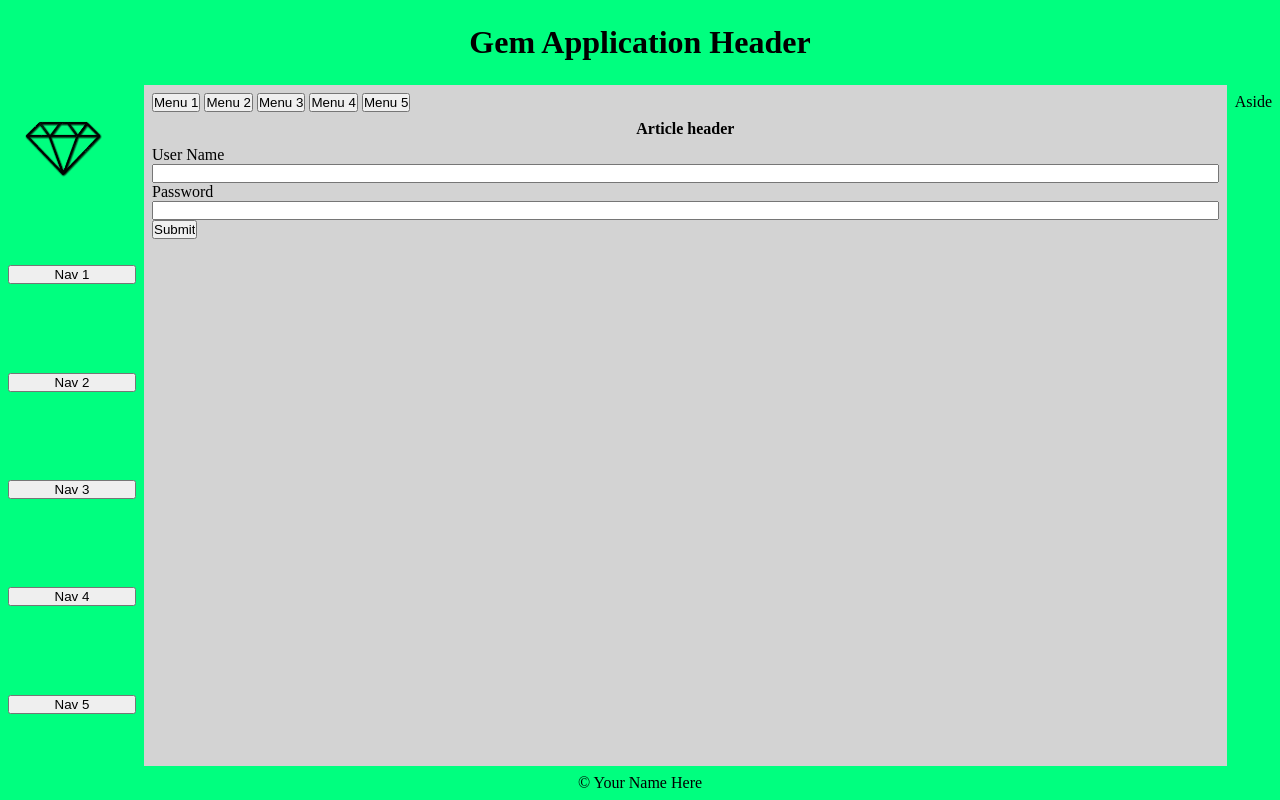
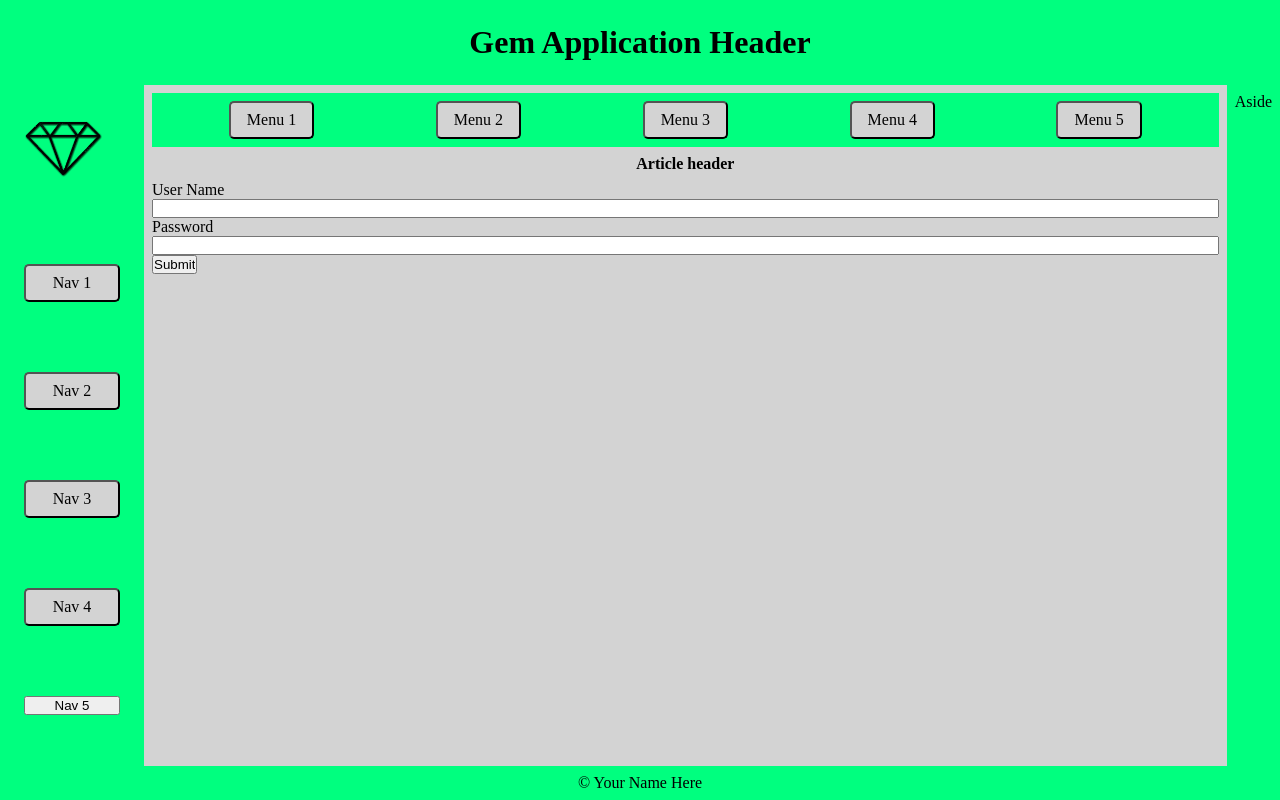
Before and after one commit to ianr37/gem, a Flask app: page / in a window 1280 px wide. Run offline with Flask 2, Linux system fonts and the light colour scheme.

Commit message:
Experimented with GemButton to suss out idetails of the browser's event handling.

```diff
--- a/static/css/desktop.css
+++ b/static/css/desktop.css
@@ -17,6 +17,8 @@ html {
   --header-color: black;
   --main-background: var(--gem-green);
   --main-color: black;
+  --menu-background: var(--gem-green);
+  --menu-color: black;
   --nav-background: var(--gem-green);
   --nav-color: black;
   --section-background: lightgrey;
@@ -175,3 +177,30 @@ gem-footer {
   background: var(--footer-background);
   color: var(--footer-color);
 }
+
+gem-menu {
+  background-color: var(--menu-background);
+  color: var(--menu-color);
+  display: flex;
+  justify-content: space-around;
+  padding: 0.5em 1em 0.5em 1em;
+}
+
+gem-button {
+  background-color: var(--button-background);
+  border: 2px outset ThreeDLightShadow;
+  color: var(--button-color);
+  cursor: default;
+  border-radius: 5px;
+  display: inline-block;
+  text-align: center;
+  padding: 0.5em 1em 0.5em 1em;
+  /*
+  whitespace: unset;
+  text-indent: 0;
+  text-shadow: initial;
+  text-transform: initial;
+  word-spacing: initial;
+  letter-spacing: initial;
+  */
+}
--- a/templates/index.html
+++ b/templates/index.html
@@ -8,45 +8,45 @@
       registerGemElements();
     </script>
   </head>
-  <gem-body>
-    <gem-header>
+  <gem-body id="body">
+    <gem-header id="body">
       <h1>Gem Application Header</h1>
     </gem-header>
-    <gem-main>
-        <gem-nav>
+    <gem-main id="main">
+        <gem-nav id="nav">
           <img src="logo.png"/>
-          <gem-menu>
-            <button>Nav 1</button>
-            <button>Nav 2</button>
-            <button>Nav 3</button>
-            <button>Nav 4</button>
+          <gem-menu id="nav menu">
+            <gem-button>Nav 1</gem-button>
+            <gem-button>Nav 2</gem-button>
+            <gem-button>Nav 3</gem-button>
+            <gem-button>Nav 4</gem-button>
             <button>Nav 5</button>
           </gem-menu>
         </gem-nav>
-        <gem-section>
-          <gem-menu>
-            <button>Menu 1</button>
-            <button>Menu 2</button>
-            <button>Menu 3</button>
-            <button>Menu 4</button>
-            <button>Menu 5</button>
+        <gem-section id="section">
+          <gem-menu id="main menu">
+            <gem-button>Menu 1</gem-button>
+            <gem-button>Menu 2</gem-button>
+            <gem-button>Menu 3</gem-button>
+            <gem-button>Menu 4</gem-button>
+            <gem-button>Menu 5</gem-button>
           </gem-menu>
-          <gem-article>
+          <gem-article id="article">
             <h4>Article header</h4>
             <label>User Name</label>
             <input type="text" name="username"/>
             <label>Password</label>
             <input type="password" name="password"/>
-            <menu>
+            <menu id="form">
               <input type="submit"/>
             </menu>
           </gem-article>
         </gem-section>
-        <gem-aside>
+        <gem-aside id="aside">
           Aside
         </gem-aside>
     </gem-main>
-    <gem-footer>
+    <gem-footer id="footer">
       <span>&#169; Your Name Here</span>
     </gem-footer>
   </gem-body>
```
Also changed, not shown: static/js/desktop.mjs (+53 -9 lines).
